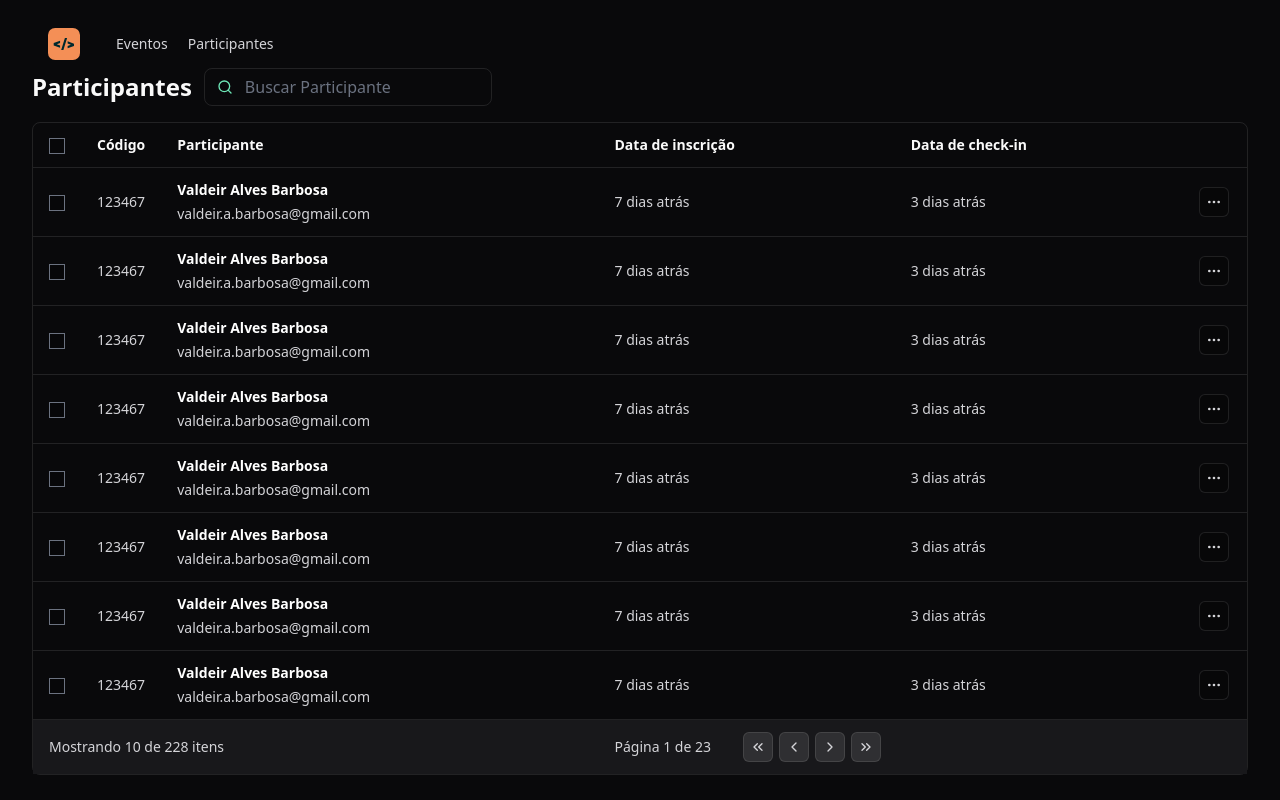
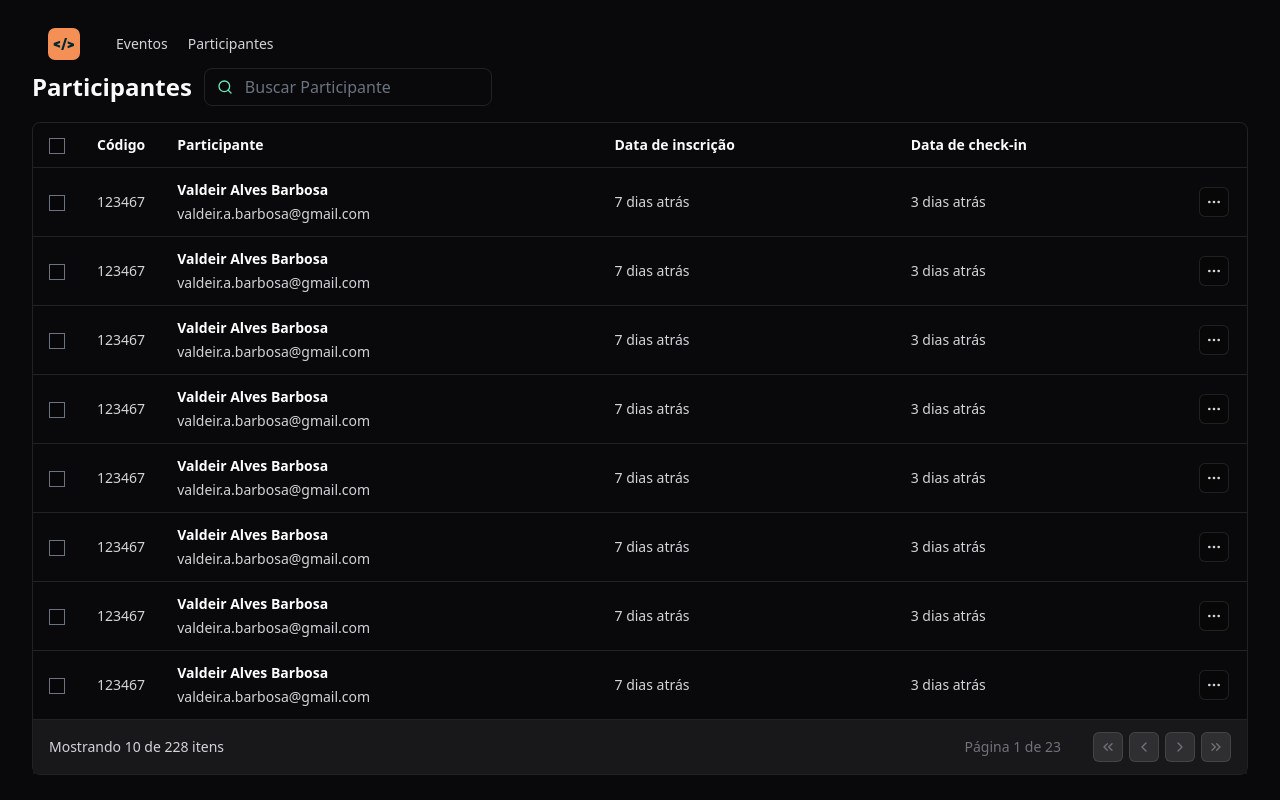
Before and after one commit to ValdeirBarbosa/pass-in-web, a React (Vite) app: page / in a window 1280 px wide. Built offline with nearby package versions, Linux system fonts and the light colour scheme.

Commit message:
feat -TableRow.jsx

```diff
--- a/src/components/attendee-list.tsx
+++ b/src/components/attendee-list.tsx
@@ -10,6 +10,7 @@ import { IconButton } from "./icon-button";
 import { Table } from "./table/table";
 import { TableHeader } from "./table/table-header";
 import { TableCell } from "./table/table-cell";
+import { TableRow } from "./table/Table-row";
 export function AttendeeList() {
   return (
     <div className="flex flex-col gap-4">
@@ -43,9 +44,8 @@ export function AttendeeList() {
         <tbody>
           {Array.from({ length: 8 }).map((_, i) => {
             return (
-              <tr
+              <TableRow
                 key={i}
-                className="border-b border-white/10 hover:bg-white/5 "
               >
                 <TableCell className="py-3 px-4 text-sm text-zinc-300">
                   <input
@@ -73,7 +73,7 @@ export function AttendeeList() {
                     <MoreHorizontal className="size-4" />
                   </IconButton>
                 </TableCell>
-              </tr>
+              </TableRow>
             );
           })}
         </tbody>
@@ -87,7 +87,7 @@ export function AttendeeList() {
             </TableCell>
             <TableCell
               colSpan={3}
-              className="py-3 px-4 text-sm text-zinc-300 text-right"
+              className="py-3 px-4 text-sm text-zinc-500 text-right"
             >
               <div className=" inline-flex items-center gap-8">
                 <span>Página 1 de 23</span>
--- /dev/null
+++ b/src/components/table/Table-row.tsx
@@ -0,0 +1,9 @@
+import { ComponentProps } from "react";
+
+
+interface TableRowProps extends ComponentProps<'tr'> {}
+export function TableRow(props:TableRowProps) {
+  return (
+    <tr className="border-b border-white/10 hover:bg-white/5 "{...props}/>
+  );
+}
--- a/src/components/table/table-cell.tsx
+++ b/src/components/table/table-cell.tsx
@@ -1,10 +1,9 @@
 import { ComponentProps } from "react";
+import { twMerge } from "tailwind-merge";
 
 interface TableCellProps extends ComponentProps<"td"> {}
 export function TableCell(props: TableCellProps) {
   return (
-    <td {...props}
-    className="py-3 px-4 text-sm text-zinc-300 text-left hover:cursor-pointer"
-    />
+    <td {...props} className={twMerge("py-3 px-4 text-sm text-zinc-300 text-left hover:cursor-pointer",props.className)}/>
   );
 }
```
